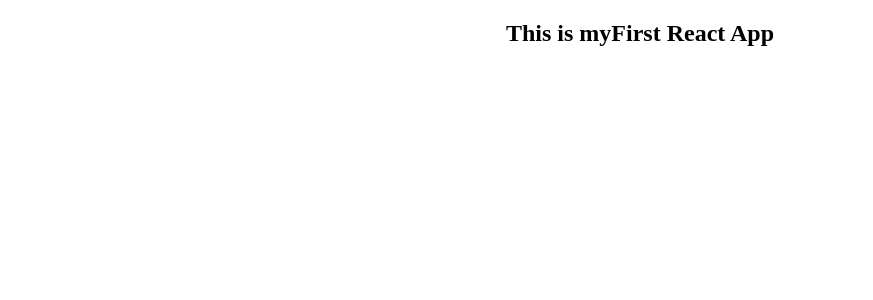
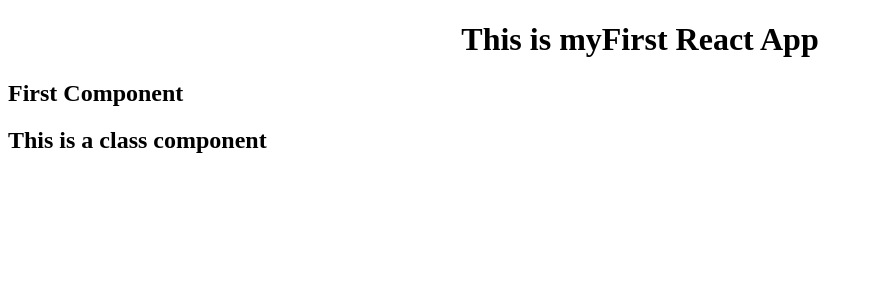
Before and after one commit to PrasadGautham/TestProject1, a React (Vite) app: page / in a window 1280 px wide. Shown: the top 300 px of the page, without its empty margins (0-873 px from the left). Built offline with nearby package versions, Linux system fonts and the light colour scheme.

Commit message:
Update with class component

```diff
--- a/src/App.css
+++ b/src/App.css
@@ -1,3 +1,3 @@
-h2{
+h1{
     text-align: center;
 }
--- a/src/App.jsx
+++ b/src/App.jsx
@@ -1,13 +1,23 @@
 import { useState } from 'react'
 import './App.css'
+import FuncComp from './FuncComp'
+import ClassComp from './ClassComp'
 
 function App() {
 
 
   return (
-    <h2>
+   <div>
+    <h1>
        This is myFirst React App
-      </h2>
+      </h1>
+      <div>
+   <FuncComp/>
+      </div>
+      <div>
+         <ClassComp/>
+      </div>
+      </div>
 
    )
 }
--- /dev/null
+++ b/src/ClassComp.jsx
@@ -0,0 +1,11 @@
+import { Component } from "react";
+
+class ClassComp extends Component {
+  constructor() {
+    super();
+  }
+  render() {
+    return <h2>This is a class component</h2>;
+  }
+}
+export default ClassComp;
--- /dev/null
+++ b/src/FuncComp.jsx
@@ -0,0 +1,4 @@
+function FuncComp(){
+    return <h2>First Component</h2>
+}
+export default FuncComp
```
